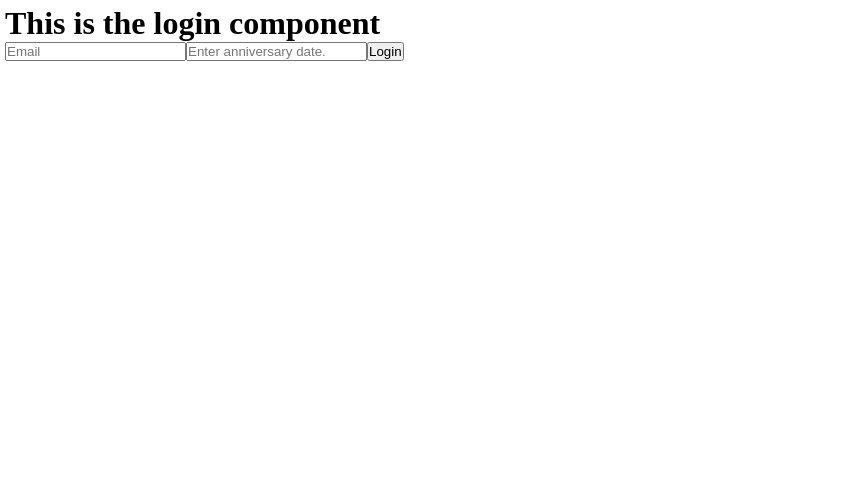
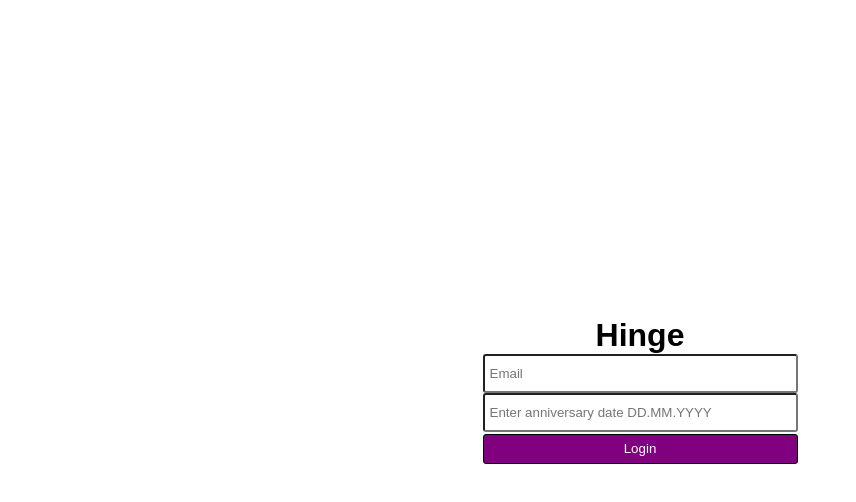
Before and after one commit to JackPadalino/dating-chat, a React (Vite) app: page / in a window 1280 px wide. Shown: the top 502 px of the page, without its empty margins (0-856 px from the left). Built offline with nearby package versions, Linux system fonts and the light colour scheme; no server answers.

Commit message:
updated styling - optimized css files

```diff
--- a/src/components/App/app.css
+++ b/src/components/App/app.css
@@ -3,7 +3,14 @@
   padding: 0px;
 }
 
+p,
+h1,
+h2,
+h3 {
+  font-family: Arial, Helvetica, sans-serif;
+}
+
 .appContainer {
   height: 95vh;
-  padding: 5px;
+  padding: 10px;
 }
--- a/src/components/Chat/Chat.tsx
+++ b/src/components/Chat/Chat.tsx
@@ -16,7 +16,6 @@
   const [message, setMessage] = useState<string>("");
   const [messages, setMessages] = useState<any>([]);
   const messagesEndRef = useRef<HTMLDivElement>(null); // Create a ref for scrolling
-  const inputRef = useRef<HTMLInputElement>(null);
 
   const handleMessageChange = (e: ChangeEvent<HTMLInputElement>) => {
     setMessage(e.currentTarget.value);
@@ -35,9 +34,6 @@
       console.error("Error adding document: ", e);
     }
     setMessage("");
-    if (inputRef.current) {
-      inputRef.current.focus();
-    }
   };
 
   // use effect to check if user is signed in
@@ -96,9 +92,8 @@
           id="message"
           value={message}
           onChange={handleMessageChange}
-          placeholder="Say something nice..."
+          placeholder="Get to know eachother!"
           className="messageInput"
-          ref={inputRef}
         />
         <button type="submit" className="sendBtn">
           <i className="material-icons">send</i>
--- a/src/components/Chat/chat.css
+++ b/src/components/Chat/chat.css
@@ -4,7 +4,6 @@
   }
 
   .sendBtn {
-    padding: 3px;
     width: 10%;
   }
 }
@@ -14,7 +13,6 @@
     width: 90%;
   }
   .sendBtn {
-    padding: 3px;
     width: 10%;
   }
 }
@@ -24,7 +22,6 @@
     width: 95%;
   }
   .sendBtn {
-    padding: 3px;
     width: 5%;
   }
 }
@@ -32,7 +29,6 @@
 .chatContainer {
   display: flex;
   flex-direction: column;
-  height: 75vh;
 }
 
 .messagesContainer {
@@ -41,13 +37,12 @@
   text-align: justify;
   overflow-y: scroll;
   gap: 5px;
-  height: 500px;
+  height: 600px;
 }
 .message {
   display: inline-block;
   word-wrap: break-word;
   border-radius: 2px;
-  font-family: Arial, Helvetica, sans-serif;
   padding: 5px;
   max-width: 75%;
 }
@@ -70,7 +65,9 @@
 }
 
 .messageInput {
-  padding-left: 5px;
+  padding: 5px;
+  border-radius: 3px;
+  height: 25px;
 }
 
 .sendBtn {
@@ -81,5 +78,6 @@
   background-color: purple;
   color: white;
   border: 1px solid black;
-  border-radius: 2px;
+  border-radius: 3px;
+  padding: 3px;
 }
--- a/src/components/Login/Login.tsx
+++ b/src/components/Login/Login.tsx
@@ -5,6 +5,7 @@
   // signOut
 } from "firebase/auth";
 import { auth } from "../../../firebase";
+import "./login.css";
 
 const Login = () => {
   const navigate = useNavigate();
@@ -12,8 +13,6 @@
     email: "",
     passwordk: "",
   });
-  const [displayErrorMessage, setDisplayErrorMessage] =
-    useState<boolean>(false);
 
   const handleLoginInfoChange = (e: ChangeEvent<HTMLInputElement>) => {
     const { id, value } = e.target;
@@ -37,7 +36,6 @@
       const errorCode = error.code;
       const errorMessage = error.message;
       console.error(`Error signing in (${errorCode}): ${errorMessage}`);
-      setDisplayErrorMessage(true);
       setLoginInfo({ email: "", password: "" });
     }
   };
@@ -53,28 +51,29 @@
   // }, []);
 
   return (
-    <div>
-      <h1>This is the login component</h1>
-      <form onSubmit={handleLogin}>
+    <div className="loginContainer">
+      <h1>Hinge</h1>
+      <form onSubmit={handleLogin} className="loginForm">
         <input
           type="email"
           id="email"
           value={loginInfo.email}
           placeholder="Email"
           onChange={handleLoginInfoChange}
+          className="loginInput"
         />
         <input
           type="password"
           id="password"
           value={loginInfo.password}
-          placeholder="Enter anniversary date."
+          placeholder="Enter anniversary date DD.MM.YYYY"
           onChange={handleLoginInfoChange}
+          className="loginInput"
         />
-        <button type="submit">Login</button>
+        <button type="submit" className="loginBtn">
+          Login
+        </button>
       </form>
-      {displayErrorMessage && (
-        <p>Psst...Enter your annivseary date in the form DD.MM.YYYY</p>
-      )}
     </div>
   );
 };
--- a/src/components/Login/login.css
+++ b/src/components/Login/login.css
@@ -0,0 +1,47 @@
+@media only screen and (max-width: 600px) {
+  .loginForm {
+    width: 75%;
+  }
+}
+
+@media only screen and (min-width: 600px) and (max-width: 1280px) {
+  .loginForm {
+    width: 50%;
+  }
+}
+
+@media only screen and (min-width: 1280px) {
+  .loginForm {
+    width: 25%;
+  }
+}
+
+.loginContainer {
+  display: flex;
+  flex-direction: column;
+  justify-content: center;
+  align-items: center;
+  height: 100%;
+}
+
+.loginForm {
+  display: flex;
+  flex-direction: column;
+}
+
+.loginInput {
+  padding: 5px;
+  border-radius: 3px;
+  height: 25px;
+}
+
+.loginBtn {
+  background-color: purple;
+  color: white;
+  border: 1px solid black;
+  padding: 5px;
+  border-radius: 3px;
+  height: 30px;
+  cursor: pointer;
+  margin-top: 2px;
+}
```
